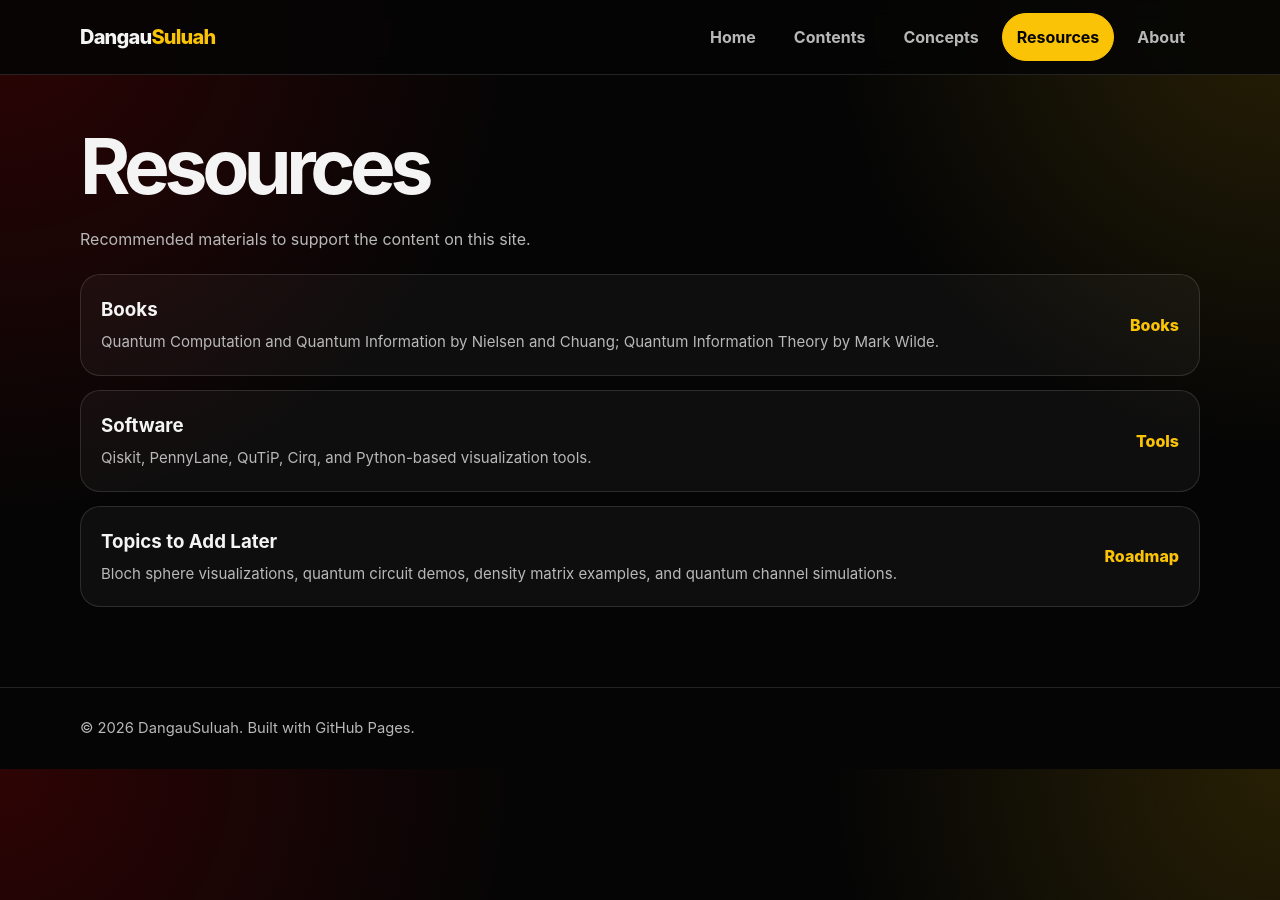
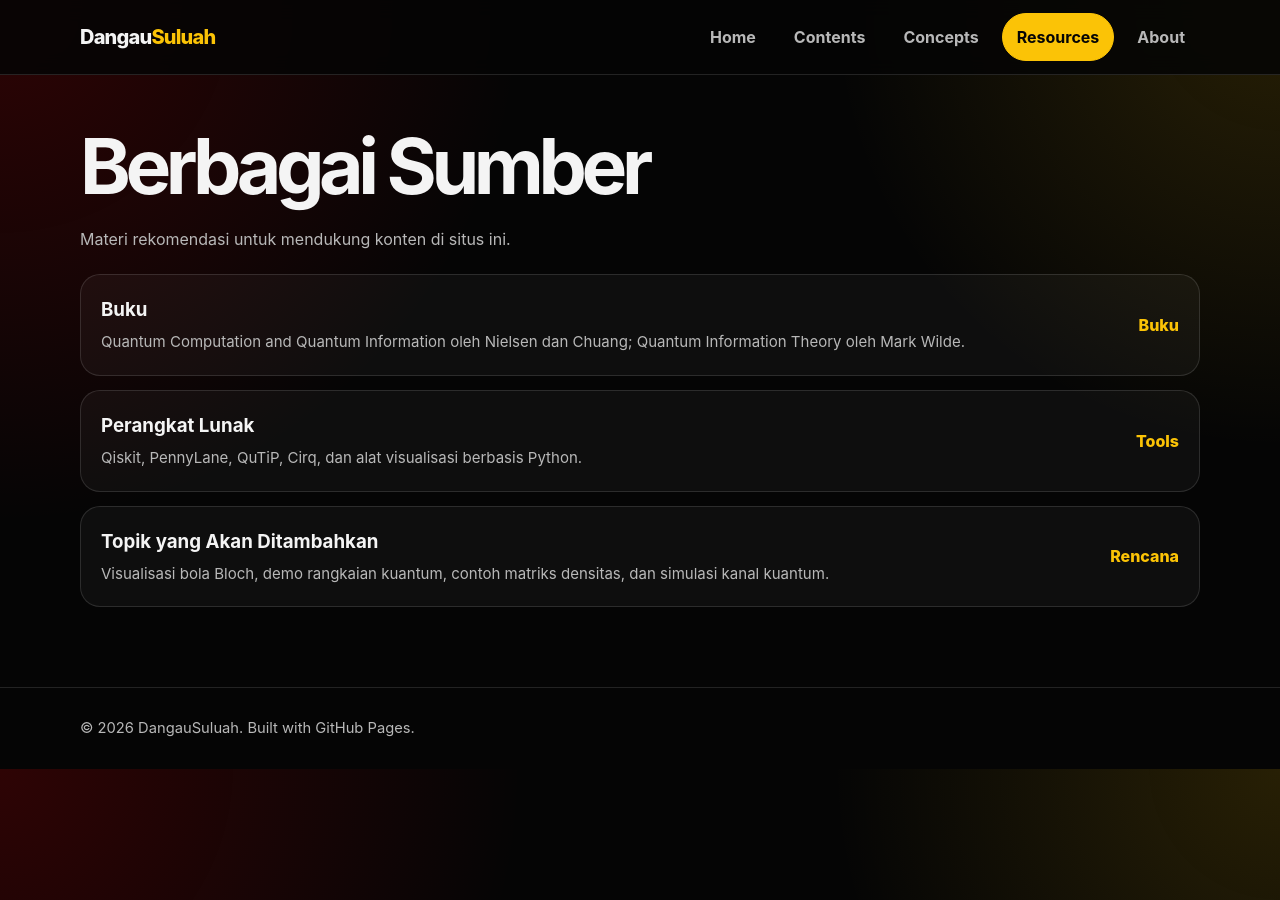
Before and after one commit to dangausuluah/dangausuluah.github.io, a Jekyll site: the page built from resources.md, in a window 1280 px wide. Built offline with Jekyll 4.4.1, drawn with Linux system fonts in a browser that asks for light colours.

Commit message:
Update resources.md

```diff
--- a/resources.md
+++ b/resources.md
@@ -5,34 +5,34 @@ permalink: /resources/
 ---
 
 <div class="section-title">
-  <h1>Resources</h1>
-  <p>Recommended materials to support the content on this site.</p>
+  <h1>Berbagai Sumber</h1>
+  <p>Materi rekomendasi untuk mendukung konten di situs ini.</p>
 </div>
 
 <div class="content-list">
 
   <div class="content-item">
     <div>
-      <h3>Books</h3>
-      <p>Quantum Computation and Quantum Information by Nielsen and Chuang; Quantum Information Theory by Mark Wilde.</p>
+      <h3>Buku</h3>
+      <p>Quantum Computation and Quantum Information oleh Nielsen dan Chuang; Quantum Information Theory oleh Mark Wilde.</p>
     </div>
-    <div class="content-meta">Books</div>
+    <div class="content-meta">Buku</div>
   </div>
 
   <div class="content-item">
     <div>
-      <h3>Software</h3>
-      <p>Qiskit, PennyLane, QuTiP, Cirq, and Python-based visualization tools.</p>
+      <h3>Perangkat Lunak</h3>
+      <p>Qiskit, PennyLane, QuTiP, Cirq, dan alat visualisasi berbasis Python.</p>
     </div>
     <div class="content-meta">Tools</div>
   </div>
 
   <div class="content-item">
     <div>
-      <h3>Topics to Add Later</h3>
-      <p>Bloch sphere visualizations, quantum circuit demos, density matrix examples, and quantum channel simulations.</p>
+      <h3>Topik yang Akan Ditambahkan</h3>
+      <p>Visualisasi bola Bloch, demo rangkaian kuantum, contoh matriks densitas, dan simulasi kanal kuantum.</p>
     </div>
-    <div class="content-meta">Roadmap</div>
+    <div class="content-meta">Rencana</div>
   </div>
 
 </div>
```
